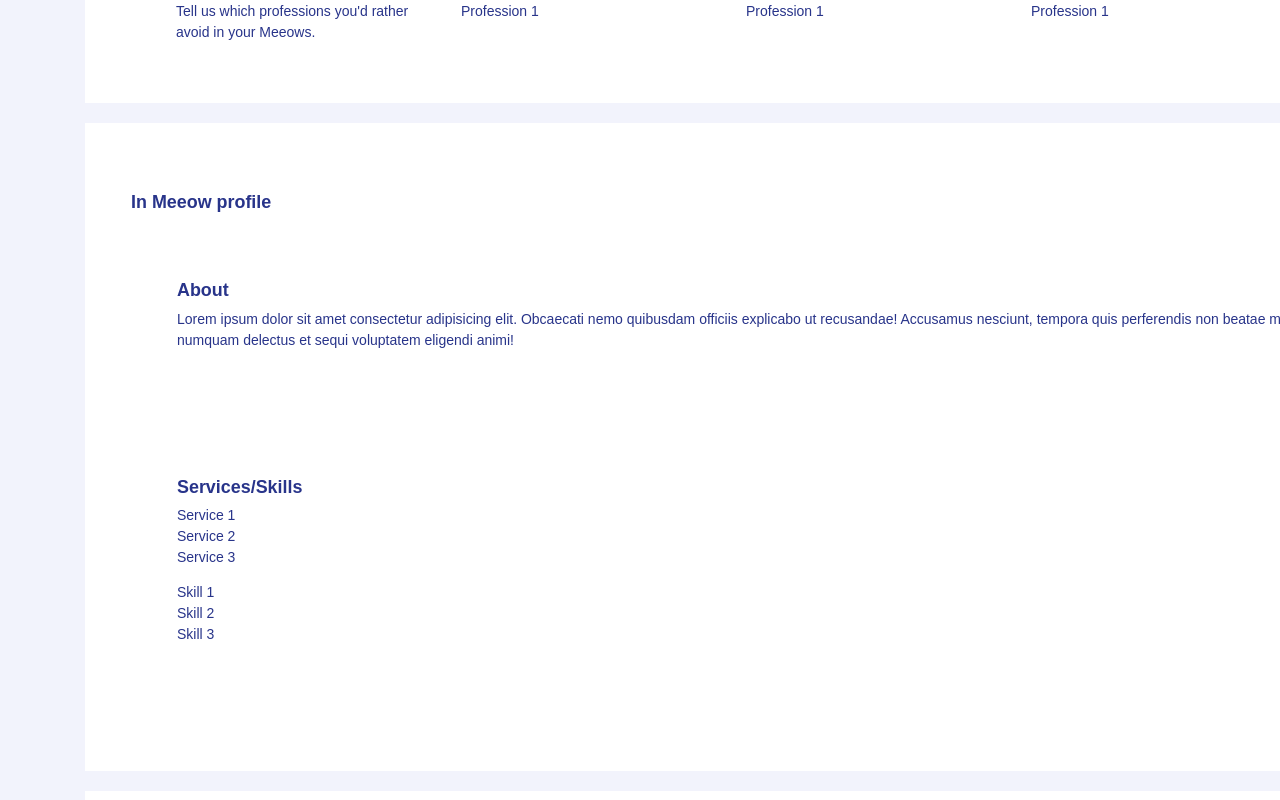
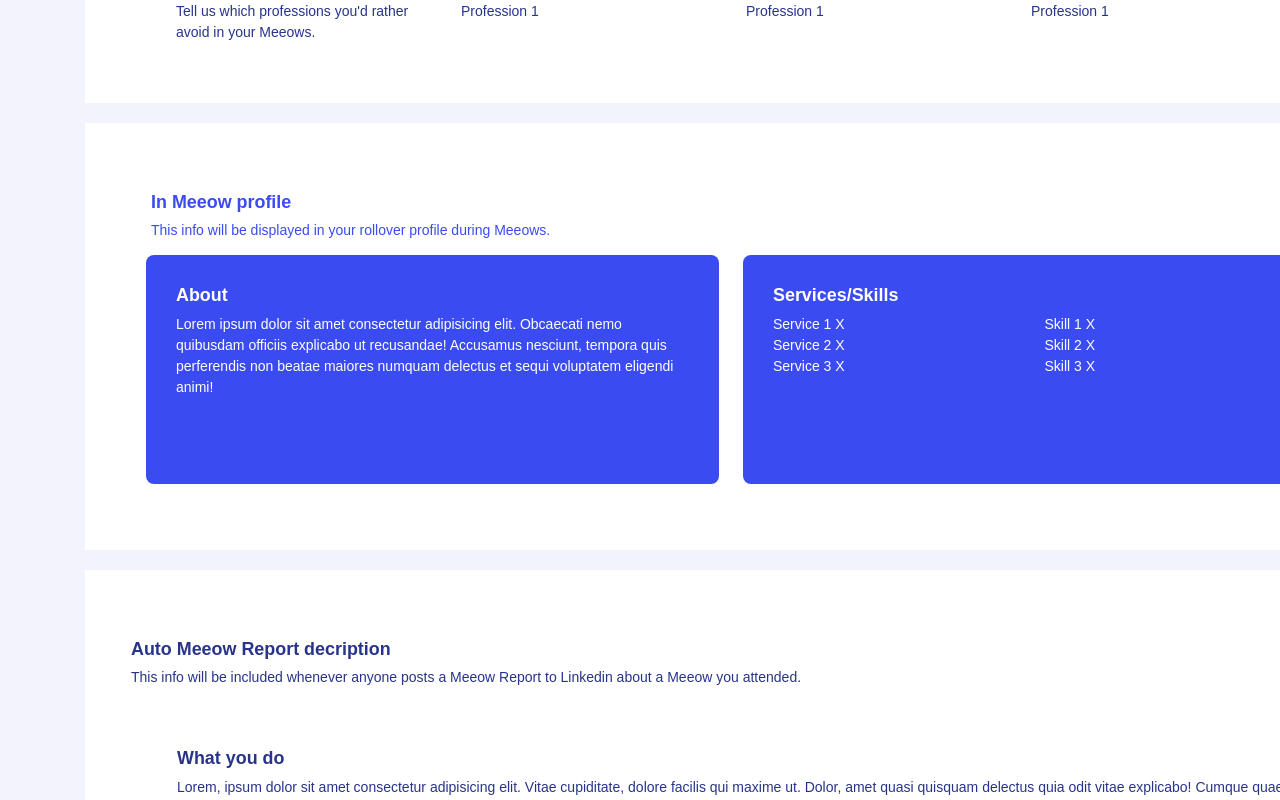
Before and after one commit to maisiemay06/profile, a React (Create React App) app: page / in a window 1280 px wide. Shown: the part 920-1720 px from the top of the page. Built offline with nearby package versions, Linux system fonts and the light colour scheme; a web font is replaced by a local one.

Commit message:
Style In Meeow Profile card

```diff
--- a/src/App.css
+++ b/src/App.css
@@ -166,8 +166,8 @@ main {
   font-weight: 600;
 }
 
-.container {
-  width: 1292px;
+.section-descrip {
+  font-size: 1rem;
 }
 
 /* PROFILE SUMMARY */
@@ -285,3 +285,31 @@ main {
 .avoid p {
   font-size: 1rem;
 }
+
+/* IN MEEOW PROFILE */
+.in-meeow-profile {
+  color: var(--main-blue);
+}
+
+.in-meeow-profile .in-meeow-head {
+  margin-left: -10px;
+}
+
+.in-meeow-profile .container {
+  padding: 0;
+}
+
+.in-meeow-profile .card {
+  display: inline-block;
+  background-color: var(--main-blue);
+  height: 229px;
+  color: var(--white);
+  padding: 30px;
+  border-radius: 8px;
+}
+
+.in-meeow-profile .gap {
+  width: 24px;
+}
+
+/* AUTO MEEOW REPORT */
--- a/src/InMeeowProfile.js
+++ b/src/InMeeowProfile.js
@@ -4,24 +4,33 @@ export default function InMeeowProfile() {
     return (
       <div className="card in-meeow-profile">
         <i class="fa-solid fa-pen-to-square edit-btn"></i>
+        <div className="container">
+          <div className="in-meeow-head">
             <h3 className="section-title">In Meeow profile</h3>
-          <p className="section-descrip"></p>
-          <div className="card in-meeow-about">
+            <p className="section-descrip">This info will be displayed in your rollover profile during Meeows.</p>
+          </div>
+          <div className="row">
+            <div className="card col in-meeow-about">
               <h3 className="section-title">About</h3>
               <p className="section-descrip">Lorem ipsum dolor sit amet consectetur adipisicing elit. Obcaecati nemo quibusdam officiis explicabo ut recusandae! Accusamus nesciunt, tempora quis perferendis non beatae maiores numquam delectus et sequi voluptatem eligendi animi!</p>
             </div>
-          <div className="card in-meeow-service-skills">
+            <div className="col-xs gap"></div>
+            <div className="card col container in-meeow-service-skills">
             <h3 className="section-title">Services/Skills</h3>
-            <ul className="services">
-              <li>Service 1</li>
-              <li>Service 2</li>
-              <li>Service 3</li>
+              <div className="row">
+                <ul className="services col">
+                  <li>Service 1  X</li>
+                  <li>Service 2  X</li>
+                  <li>Service 3  X</li>
                 </ul>
-            <ul className="skills">
-              <li>Skill 1</li>
-              <li>Skill 2</li>
-              <li>Skill 3</li>
+                <ul className="skills col">
+                  <li>Skill 1  X</li>
+                  <li>Skill 2  X</li>
+                  <li>Skill 3  X</li>
                 </ul>
+              </div>
+            </div>
+          </div>
         </div>
       </div>
     )
```
Lines whose indentation alone changed are shown as unchanged.
